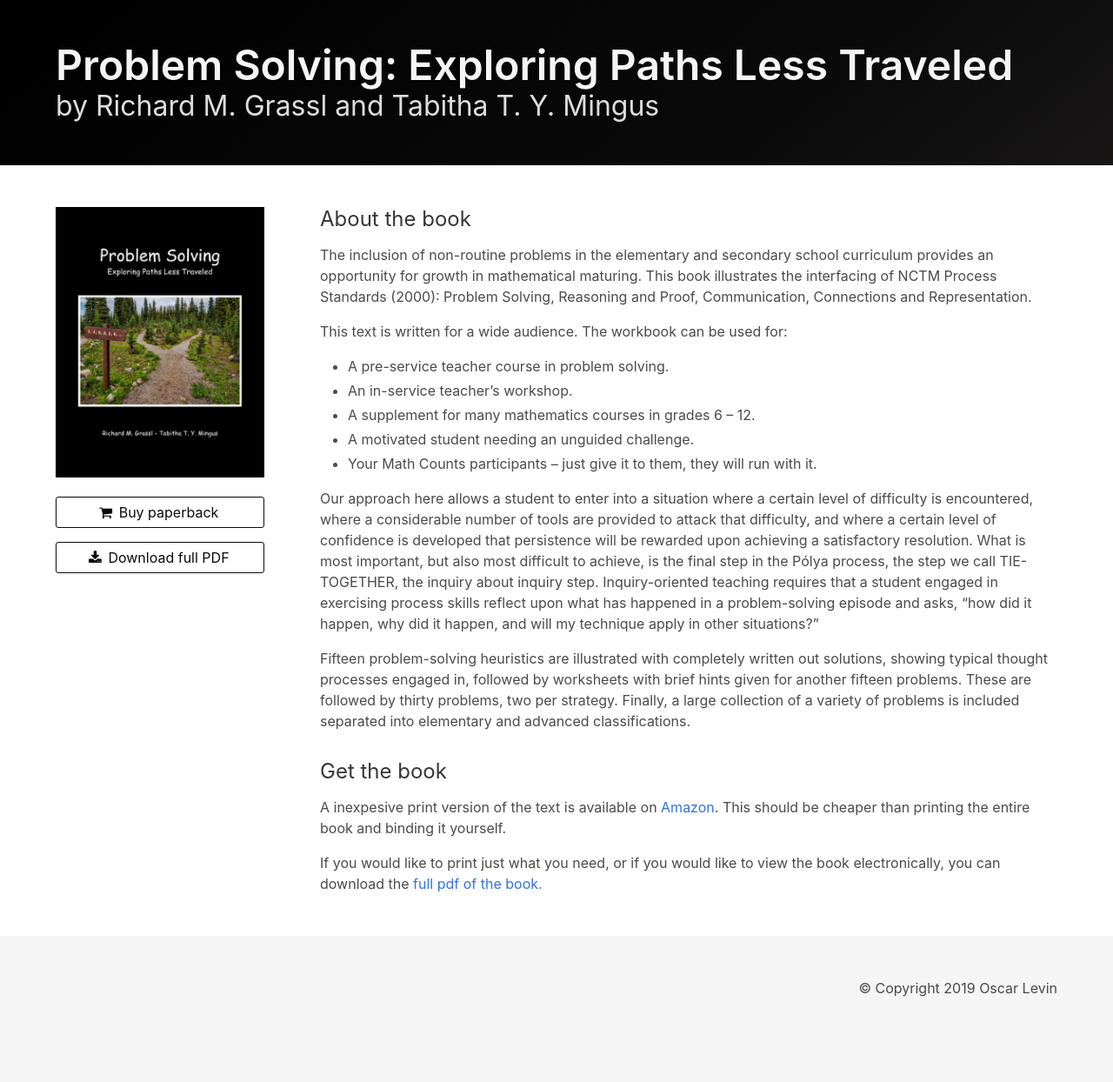
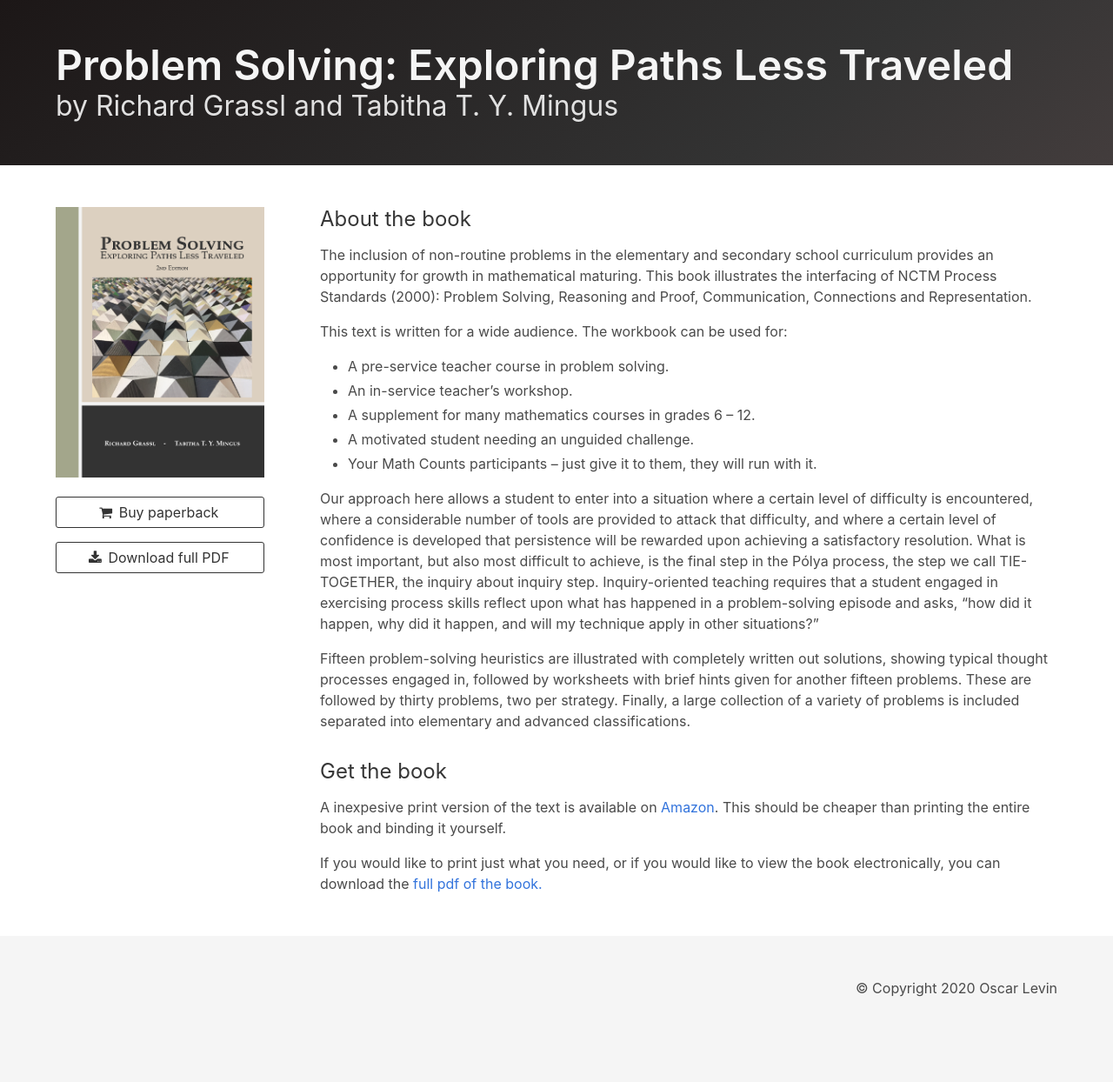
Before and after one commit to OpenMathBooks/problemsolving, a Jekyll site: the page built from index.html, in a window 1280 px wide. Shown: the whole page at 87% size. Built offline with Jekyll 4.4.1, drawn with Linux system fonts in a browser that asks for light colours.

Commit message:
update site

```diff
--- a/_config.yml
+++ b/_config.yml
@@ -1,9 +1,9 @@
 # Site wide config:
 
 title: "Problem Solving: Exploring Paths Less Traveled"
-description: "by Richard M. Grassl and Tabitha T. Y. Mingus"
+description: "by Richard Grassl and Tabitha T. Y. Mingus"
 
-footer: "&#169; Copyright 2019 Oscar Levin"
+footer: "&#169; Copyright 2020 Oscar Levin"
 
 sass:
   style: compressed
--- a/_sass/_bulma.scss
+++ b/_sass/_bulma.scss
@@ -17,8 +17,8 @@ $brown-dark: #333333;
 // $family-serif: "Merriweather", "Georgia", serif
 
 // 3. Set the derived variables
-$dark: $black;
-$info: $black;
+$dark: $brown-dark;
+$info: $brown-dark;
 // Try a different background:
 // $body-background-color: $black-ter;
 // $background: $black-ter;
--- a/index.html
+++ b/index.html
@@ -1,7 +1,7 @@
 ---
 layout: default
 title: "Problem Solving: Exploring Paths Less Traveled"
-subtitle: "by Richard M. Grassl and Tabitha T. Y. Mingus"
+subtitle: "by Richard Grassl and Tabitha T. Y. Mingus"
 ---
 
 
@@ -16,7 +16,7 @@ subtitle: "by Richard M. Grassl and Tabitha T. Y. Mingus"
               <a class="button is-info is-outlined is-fullwidth" href="./ctgd/ctgd.html"><span class="icon is-small"><i class="fa fa-book"></i> </span><span>Read online</span></a>
             </p> -->
             <p >
-              <a class="button is-info is-outlined is-fullwidth" href="https://amzn.to/2WlqPkn" target="_blank"><span class="icon is-small"><i class="fa fa-shopping-cart"></i> </span> <span>Buy paperback</span></a>
+              <a class="button is-info is-outlined is-fullwidth" href="https://amzn.to/2UMdDGb" target="_blank"><span class="icon is-small"><i class="fa fa-shopping-cart"></i> </span> <span>Buy paperback</span></a>
             </p>
             <p >
               <a class="button is-info is-outlined is-fullwidth" href="./pdf/ProblemSolving.pdf"><span class="icon is-small"><i class="fa fa-download"></i></span><span>Download full PDF</span></a>
@@ -51,7 +51,7 @@ subtitle: "by Richard M. Grassl and Tabitha T. Y. Mingus"
 
           <h3>Get the book</h3>
           <p>
-            A inexpesive print version of the text is available on <a href="https://amzn.to/2WlqPkn" target="_blank">Amazon</a>.  This should be cheaper than printing the entire book and binding it yourself.
+            A inexpesive print version of the text is available on <a href="https://amzn.to/2UMdDGb" target="_blank">Amazon</a>.  This should be cheaper than printing the entire book and binding it yourself.
           </p>
 
           <p>
```
Also changed, not shown: assets/images/cover.png, 1 other file.
